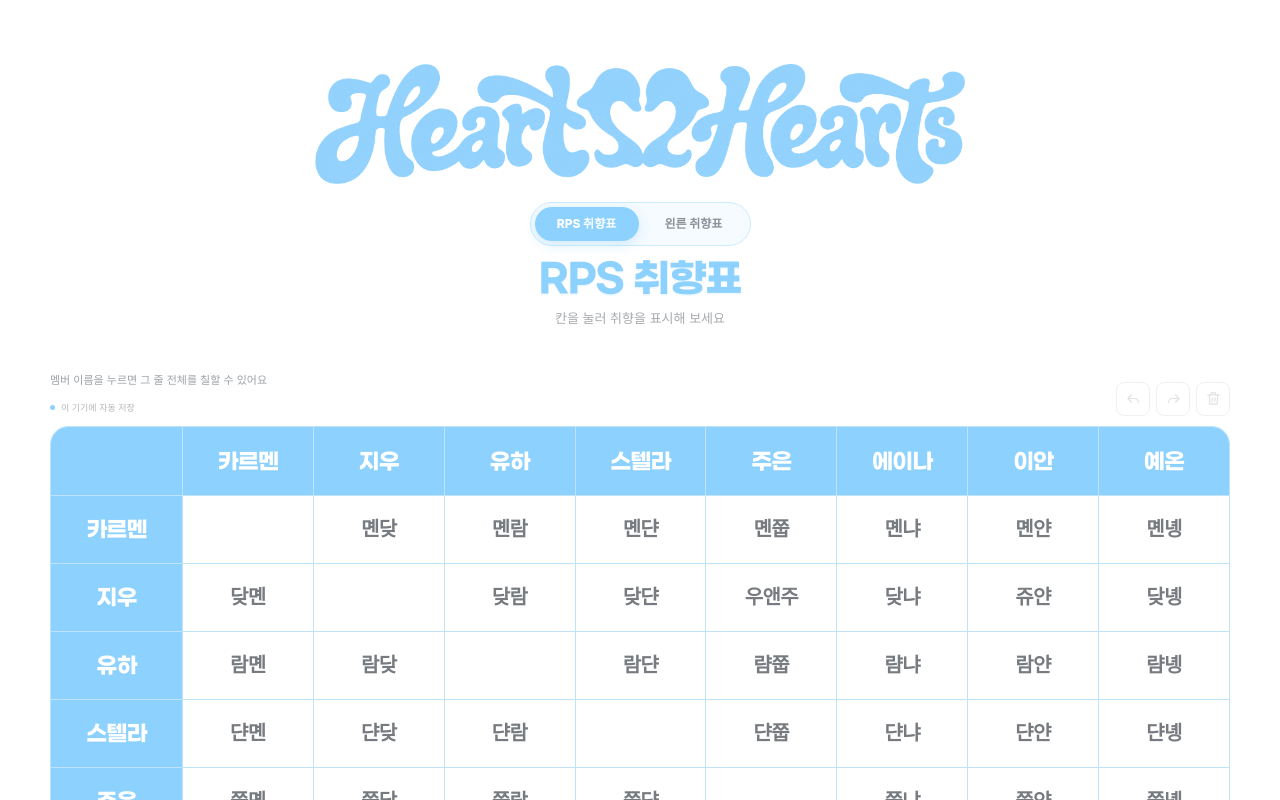
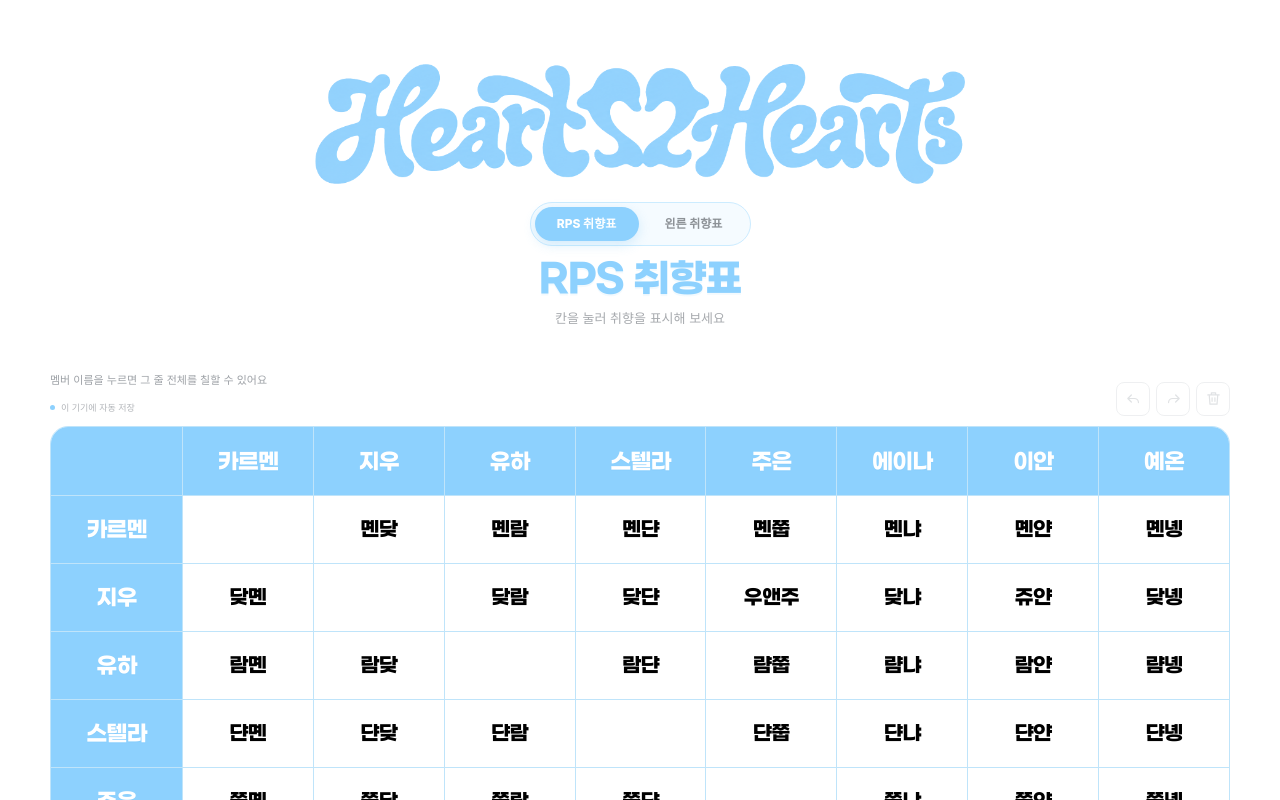
Before and after one commit to wmfdlek693/h2hrps, a Next.js app: page / in a window 1280 px wide. Shown: the top 800 px of the page. Built offline with nearby package versions, Linux system fonts and the light colour scheme.

Commit message:
Update globals.css

```diff
--- a/app/globals.css
+++ b/app/globals.css
@@ -302,7 +302,8 @@ p {
 }
 
 .pair-cell {
-  color: #777b80;
+  font-family: "GmarketSansBold", Pretendard, "Noto Sans KR", sans-serif;
+  color: #000;
   font-size: clamp(11.5px, 1.85vw, 20px);
   font-weight: 700;
   letter-spacing: -0.035em;
```
